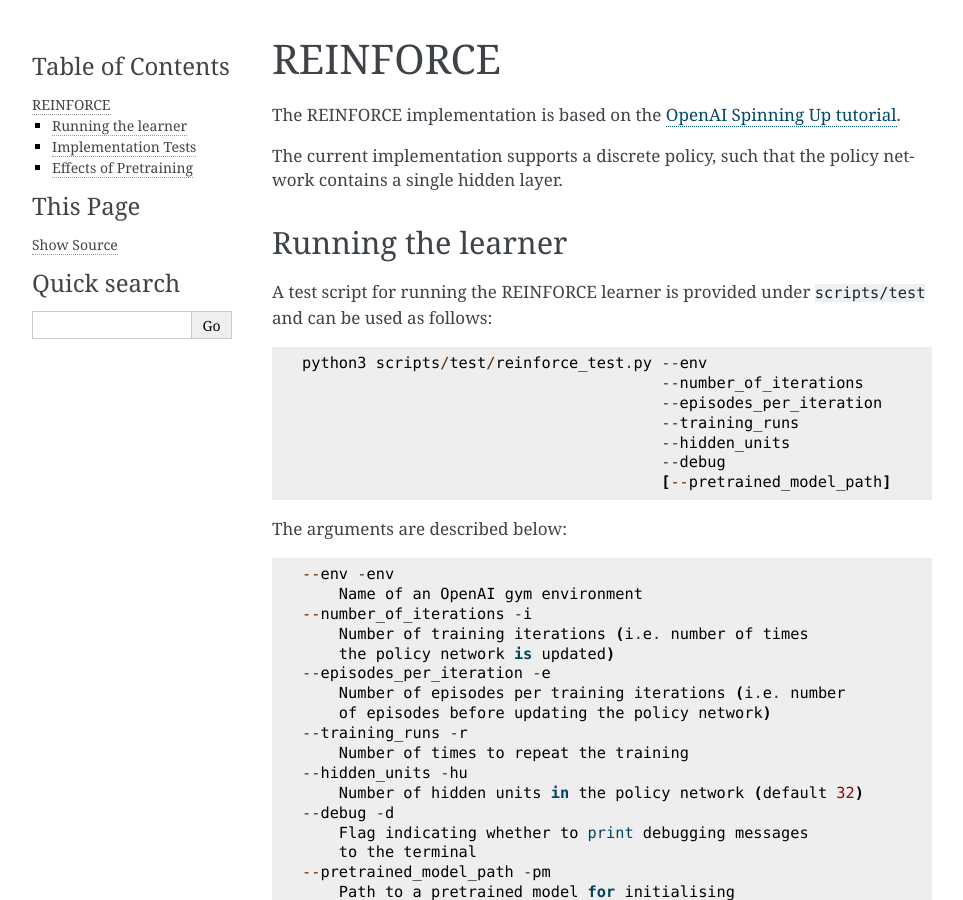
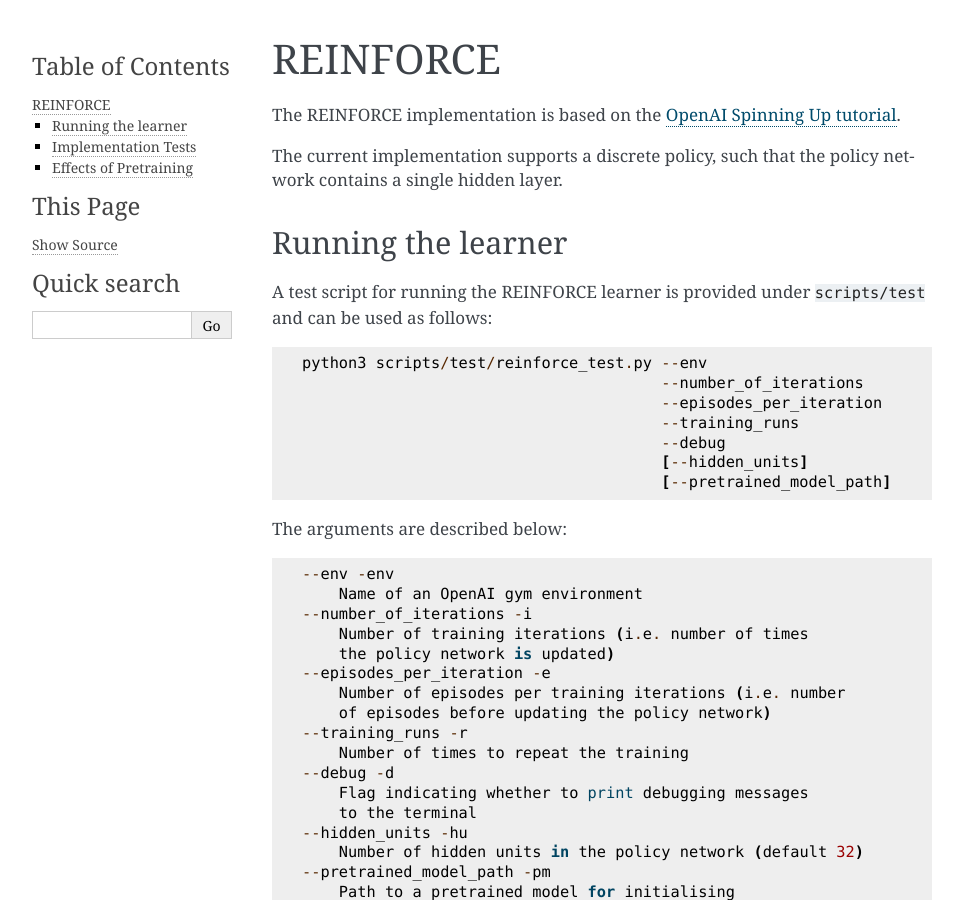
Before and after one commit to alex-mitrevski/how-do-you-learn, a Sphinx documentation site: the page built from docs/source/rl/reinforce.rst, in a window 1280 px wide and 900 px high. Shown: the whole window, without its empty margins (148-1111 px from the left). Built offline with Sphinx 7.4.7, drawn with Linux system fonts in a browser that asks for light colours.

```diff
--- a/docs/source/rl/reinforce.rst
+++ b/docs/source/rl/reinforce.rst
@@ -15,8 +15,8 @@ A test script for running the REINFORCE learner is provided under ``scripts/test
                                            --number_of_iterations
                                            --episodes_per_iteration
                                            --training_runs
-                                           --hidden_units
                                            --debug
+                                           [--hidden_units]
                                            [--pretrained_model_path]
 
 The arguments are described below::
@@ -31,11 +31,11 @@ The arguments are described below::
         of episodes before updating the policy network)
     --training_runs -r
         Number of times to repeat the training
-    --hidden_units -hu
-        Number of hidden units in the policy network (default 32)
     --debug -d
         Flag indicating whether to print debugging messages
         to the terminal
+    --hidden_units -hu
+        Number of hidden units in the policy network (default 32)
     --pretrained_model_path -pm
         Path to a pretrained model for initialising
         the policy network (default None)
```
